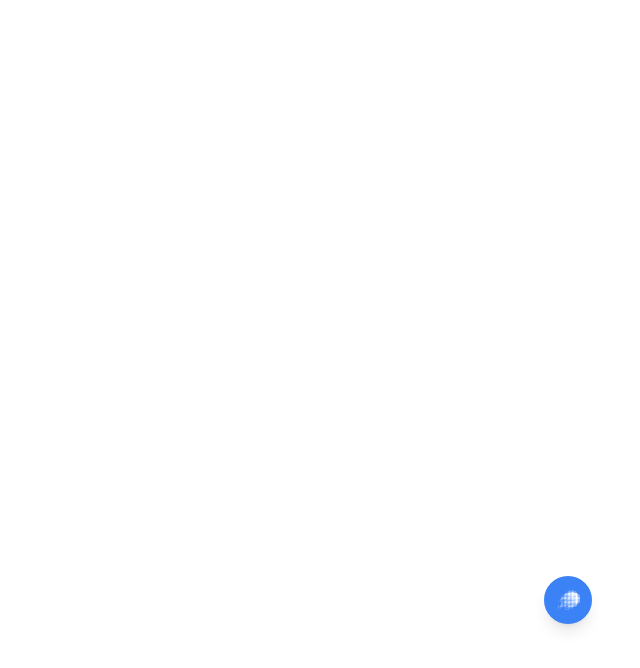
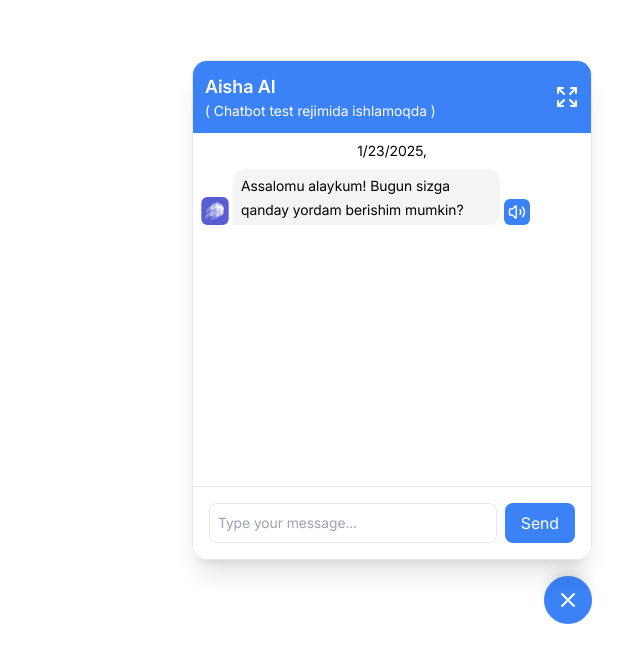
Before and after one commit to AyubovAsadbek/chatbot, a Nuxt app: page / in a window 1280 px wide. Shown: the part 128-796 px from the top of the page, without its empty margins (640-1280 px from the left). Built offline with nearby package versions, Linux system fonts and the light colour scheme.

Commit message:
feat: tts added

```diff
--- a/pages/index.vue
+++ b/pages/index.vue
@@ -8,7 +8,6 @@
       class="bg-blue-500 text-white rounded-full w-12 h-12 flex items-center justify-center shadow-lg focus:outline-none focus:ring-2 focus:ring-blue-500 focus:ring-opacity-50 transition-all duration-300"
       :class="{ 'rotate-180': isChatOpen }"
     >
-      <!-- <MessageSquare  class="w-6 h-6" /> -->
       <img class="w-6 h-6" v-if="!isChatOpen" src="/logo.svg" alt="" />
       <X v-else class="w-6 h-6" />
     </button>
@@ -68,6 +67,7 @@
               v-for="message in messages"
               :key="message.id"
               class="flex items-end gap-1"
+              :class="[message.isUser ? 'justify-end' : 'justify-start']"
             >
               <img
                 v-if="!message.isUser"
@@ -75,16 +75,44 @@
                 alt="Main Logo"
                 class="w-7 h-7"
               />
+              <button
+                v-if="message.isUser"
+                @click="textToSpeech(message.content, message.id)"
+                class="p-1 bg-blue-500 rounded-md hover:bg-blue-600 transition-200"
+              >
+                <Volume2
+                  v-if="!isLoadingAudio[message.id]"
+                  class="text-white w-[18px] h-[18px]"
+                />
+                <Loader
+                  v-else
+                  class="text-white w-[18px] h-[18px] animate-spin"
+                />
+              </button>
               <div
                 :class="[
                   'max-w-[70%] break-word-own overflow-hidden whitespace-pre-wrap px-2 py-1',
                   message.isUser
-                    ? 'bg-[#1F93FF] text-white ml-auto rounded-t-[13px] rounded-bl-[13px]'
+                    ? 'bg-[#1F93FF] text-white rounded-t-[13px] rounded-bl-[13px]'
                     : 'bg-gray-100 rounded-t-[13px] rounded-br-[13px]',
                 ]"
               >
                 <span class="text-sm">{{ message.content }}</span>
               </div>
+              <button
+                @click="textToSpeech(message.content, message.id)"
+                v-if="!message.isUser"
+                class="p-1 bg-blue-500 rounded-md hover:bg-blue-600 transition-200"
+              >
+                <Volume2
+                  v-if="!isLoadingAudio[message.id]"
+                  class="text-white w-[18px] h-[18px]"
+                />
+                <Loader
+                  v-else
+                  class="text-white w-[18px] h-[18px] animate-spin"
+                />
+              </button>
             </div>
             <div v-if="isLoading" class="flex items-end gap-1">
               <img src="/main-logo.svg" alt="Main Logo" class="w-7 h-7" />
@@ -115,29 +143,33 @@
         </div>
       </div>
     </transition>
+    <audio ref="audioPlayer" class="hidden" />
   </div>
 </template>
 
 <script setup>
 import { ref, onMounted, nextTick } from "vue";
-import { MessageSquare, X, Expand } from "lucide-vue-next";
+import { X, Expand, Volume2, Loader } from "lucide-vue-next";
 
 const toggleExpand = () => {
   isExpanded.value = !isExpanded.value;
 };
 
-const isChatOpen = ref(false);
+const isChatOpen = ref(true);
 const isExpanded = ref(false);
+const audio = ref(null);
+const audioPlayer = ref(null);
 const messages = ref([
   {
     id: 1,
-    content: "Hello! How can I assist you today?",
+    content: "Assalomu alaykum! Bugun sizga qanday yordam berishim mumkin?",
     isUser: false,
   },
 ]);
 const userInput = ref("");
 const isLoading = ref(false);
 const messageContainer = ref(null);
+const isLoadingAudio = ref({});
 
 const toggleChat = () => {
   isChatOpen.value = !isChatOpen.value;
@@ -148,6 +180,46 @@ const scrollToBottom = () => {
     nextTick(() => {
       messageContainer.value.scrollTop = messageContainer.value.scrollHeight;
     });
+  }
+};
+
+const textToSpeech = async (text, messageId) => {
+  isLoadingAudio.value[messageId] = true;
+  try {
+    const response = await fetch("https://back.aisha.group/api/v1/tts/post/", {
+      method: "POST",
+      body: JSON.stringify({
+        transcript: text,
+        language: "uz",
+        model: "jaxongir",
+      }),
+      headers: {
+        "Content-Type": "application/json",
+        "x-api-key": "kc4MV8lh.WHwNzvE3s5bj9ssEY584Lo3bI3XQwYCc",
+      },
+    });
+
+    if (!response.ok) {
+      throw new Error("Failed to fetch audio");
+    }
+
+    const data = await response.json();
+    if (!data.audio_path) {
+      throw new Error("No audio path received");
+    }
+
+    const audioUrl = `https://back.aisha.group/${data.audio_path}`;
+
+    if (audioPlayer.value) {
+      audioPlayer.value.src = audioUrl;
+      await audioPlayer.value.play();
+    } else {
+      console.error("Audio player not found");
+    }
+  } catch (error) {
+    console.error("Error in text-to-speech:", error);
+  } finally {
+    isLoadingAudio.value[messageId] = false;
   }
 };
 
@@ -218,24 +290,20 @@ onMounted(() => {
 </script>
 
 <style scoped>
-/* Target the entire scrollbar */
 ::-webkit-scrollbar {
-  width: 4px; /* Width of the scrollbar */
-  height: 12px; /* Height of the scrollbar for horizontal scroll */
+  width: 4px;
+  height: 12px;
 }
 
-/* Handle (scroll thumb) */
 ::-webkit-scrollbar-thumb {
-  background: #d0dbf0; /* Color of the scrollbar handle */
-  border-radius: 10px; /* Round corners */
+  background: #d0dbf0;
+  border-radius: 10px;
 }
 
-/* Scrollbar track (background) */
 ::-webkit-scrollbar-track {
   border-radius: 10px;
 }
 
-/* HTML: <div class="loader"></div> */
 .loader {
   width: 30px;
   aspect-ratio: 4;
@@ -281,6 +349,6 @@ onMounted(() => {
 }
 
 .break-word-own {
-  word-break: break-all;
+  word-break: break-word;
 }
 </style>
```
